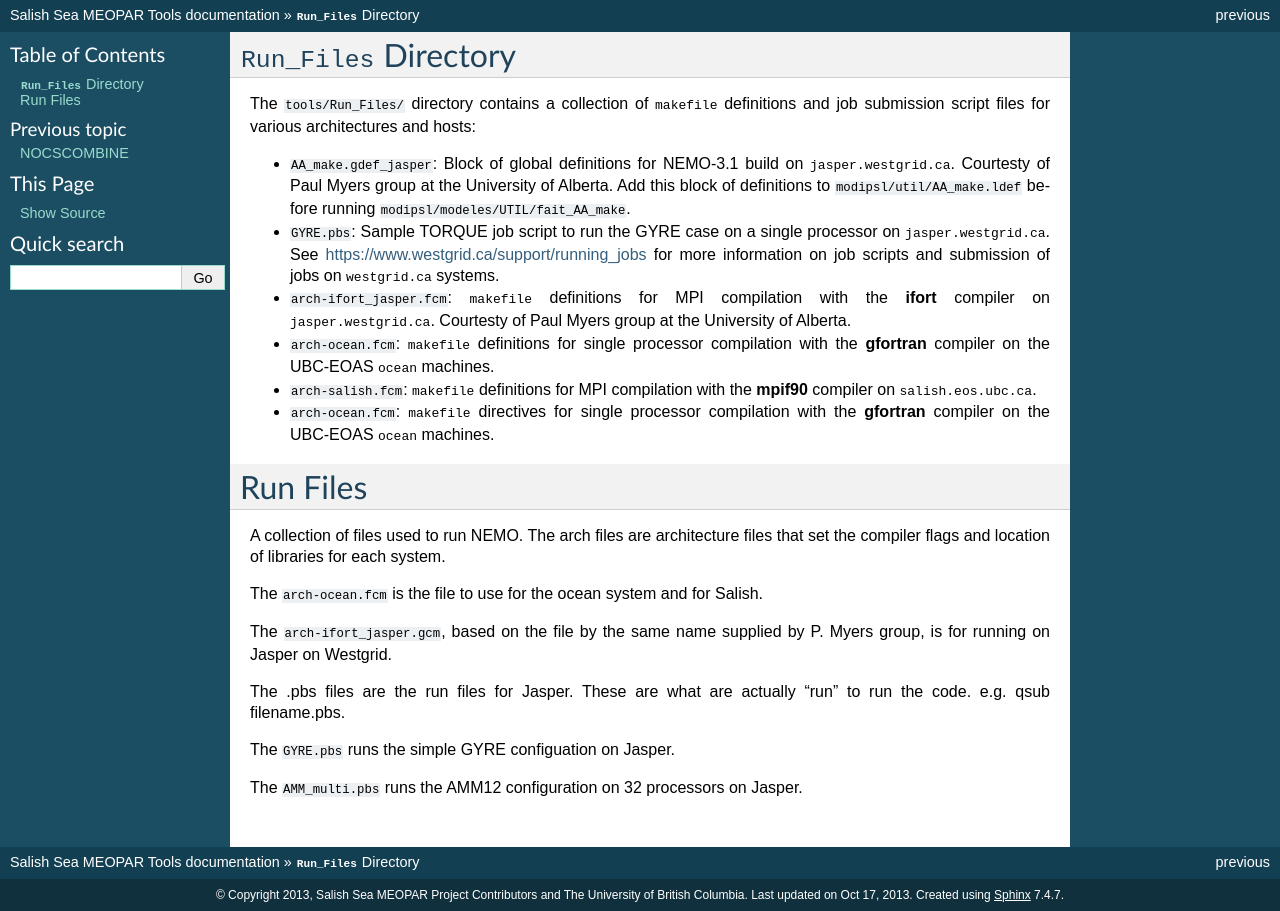
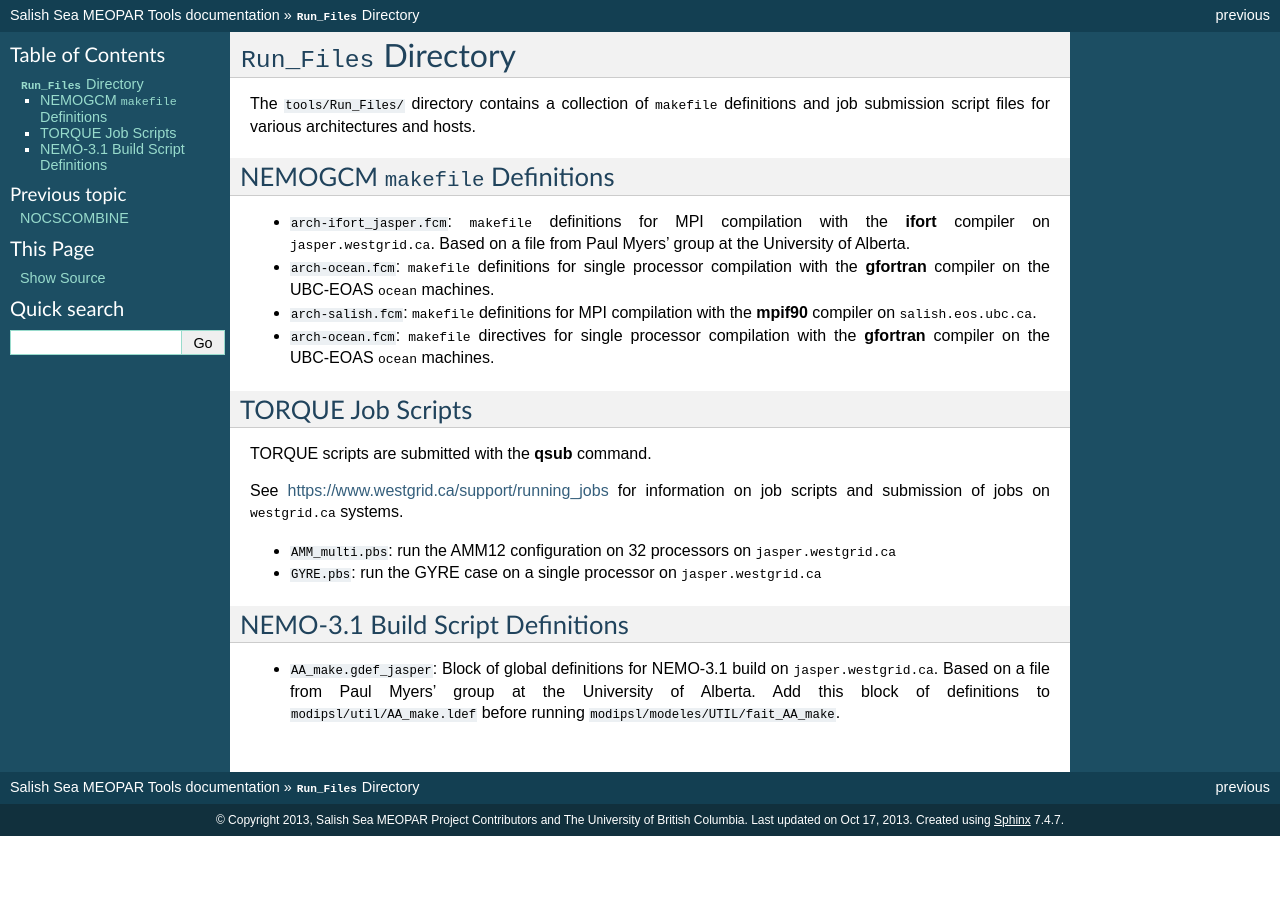
Before and after one commit to SalishSeaCast/tools, a Sphinx documentation site: the page built from docs/Run_Files/index.rst, in a window 1280 px wide. Built offline with Sphinx 7.4.7, drawn with Linux system fonts in a browser that asks for light colours.

Commit message:
Merge with Susan's Run_Files docs & re-organize into sections.

```diff
--- a/docs/Run_Files/index.rst
+++ b/docs/Run_Files/index.rst
@@ -2,34 +2,36 @@
 :file:`Run_Files` Directory
 ***************************
 
-The :file:`tools/Run_Files/` directory contains a collection of :kbd:`makefile` definitions and job submission script files for various architectures and hosts:
+The :file:`tools/Run_Files/` directory contains a collection of :kbd:`makefile` definitions and job submission script files for various architectures and hosts.
 
-* :file:`AA_make.gdef_jasper`: Block of global definitions for NEMO-3.1 build on :kbd:`jasper.westgrid.ca`.
-  Courtesty of Paul Myers group at the University of Alberta.
-  Add this block of definitions to :file:`modipsl/util/AA_make.ldef` before running  :file:`modipsl/modeles/UTIL/fait_AA_make`.
 
-* :file:`GYRE.pbs`: Sample TORQUE job script to run the GYRE case on a single processor on :kbd:`jasper.westgrid.ca`.
-  See https://www.westgrid.ca/support/running_jobs for more information on job scripts and submission of jobs on :kbd:`westgrid.ca` systems.
+NEMOGCM :kbd:`makefile` Definitions
+===================================
 
 * :file:`arch-ifort_jasper.fcm`: :kbd:`makefile` definitions for MPI compilation with the :command:`ifort` compiler on :kbd:`jasper.westgrid.ca`.
-  Courtesty of Paul Myers group at the University of Alberta.
+  Based on a file from Paul Myers' group at the University of Alberta.
 
 * :file:`arch-ocean.fcm`: :kbd:`makefile` definitions for single processor compilation with the :command:`gfortran` compiler on the UBC-EOAS :kbd:`ocean` machines.
 
 * :file:`arch-salish.fcm`: :kbd:`makefile` definitions for MPI compilation with the :command:`mpif90` compiler on :kbd:`salish.eos.ubc.ca`.
 * :file:`arch-ocean.fcm`: :kbd:`makefile` directives for single processor compilation with the :command:`gfortran` compiler on the UBC-EOAS :kbd:`ocean` machines.
-*********
-Run Files
-*********
 
-A collection of files used to run NEMO.  The arch files are architecture files that set the compiler flags and location of libraries for each system.
 
-The :file:`arch-ocean.fcm` is the file to use for the ocean system and for Salish.
+TORQUE Job Scripts
+==================
 
-The :file:`arch-ifort_jasper.gcm`, based on the file by the same name supplied by P. Myers group, is for running on Jasper on Westgrid.
+TORQUE scripts are submitted with the :command:`qsub` command.
 
-The .pbs files are the run files for Jasper.  These are what are actually "run" to run the code.  e.g. qsub filename.pbs.
+See https://www.westgrid.ca/support/running_jobs for information on job scripts and submission of jobs on :kbd:`westgrid.ca` systems.
 
-The :file:`GYRE.pbs` runs the simple GYRE configuation on Jasper.
+* :file:`AMM_multi.pbs`: run the AMM12 configuration on 32 processors on :kbd:`jasper.westgrid.ca`
 
-The :file:`AMM_multi.pbs` runs the AMM12 configuration on 32 processors on Jasper.
+* :file:`GYRE.pbs`: run the GYRE case on a single processor on :kbd:`jasper.westgrid.ca`
+
+
+NEMO-3.1 Build Script Definitions
+=================================
+
+* :file:`AA_make.gdef_jasper`: Block of global definitions for NEMO-3.1 build on :kbd:`jasper.westgrid.ca`.
+  Based on a file from Paul Myers' group at the University of Alberta.
+  Add this block of definitions to :file:`modipsl/util/AA_make.ldef` before running  :file:`modipsl/modeles/UTIL/fait_AA_make`.
```
